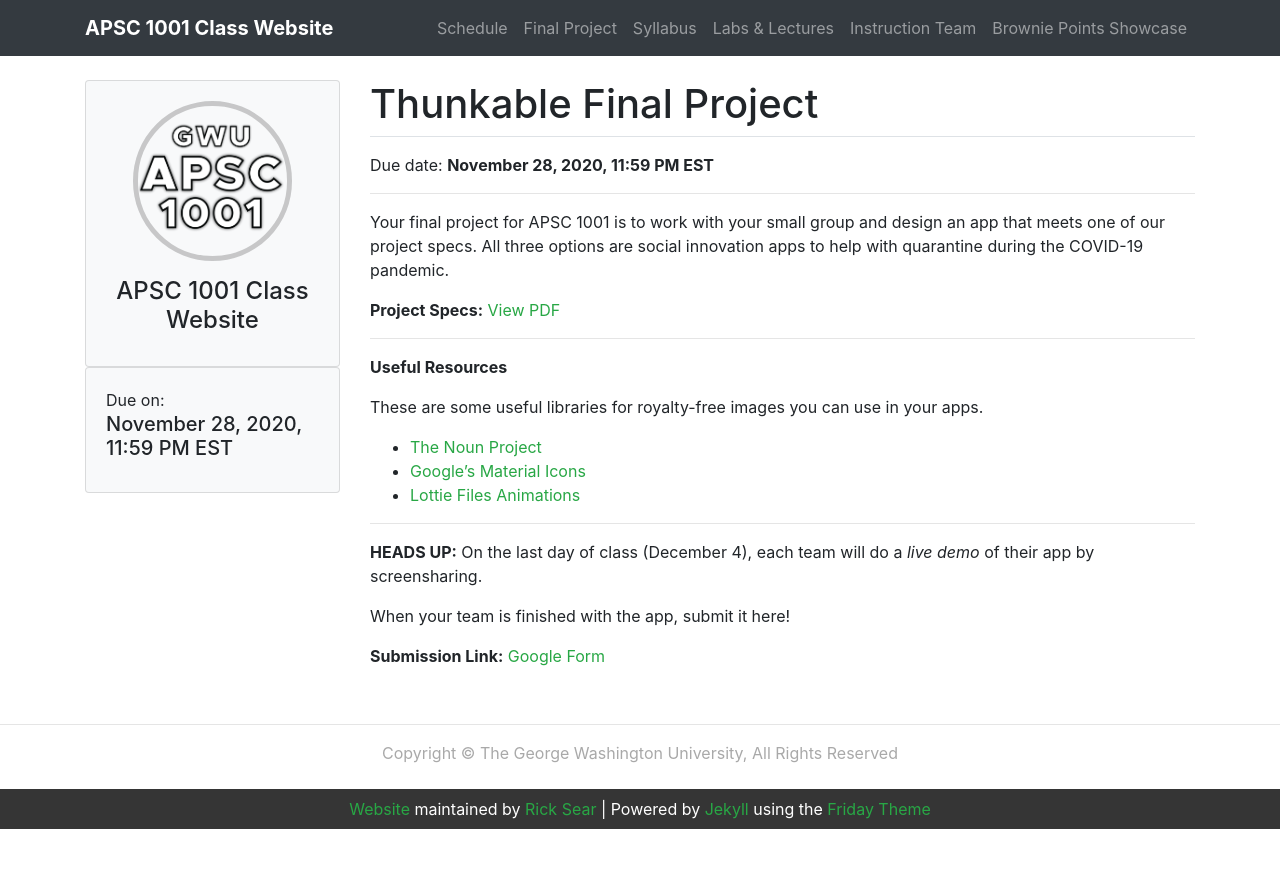
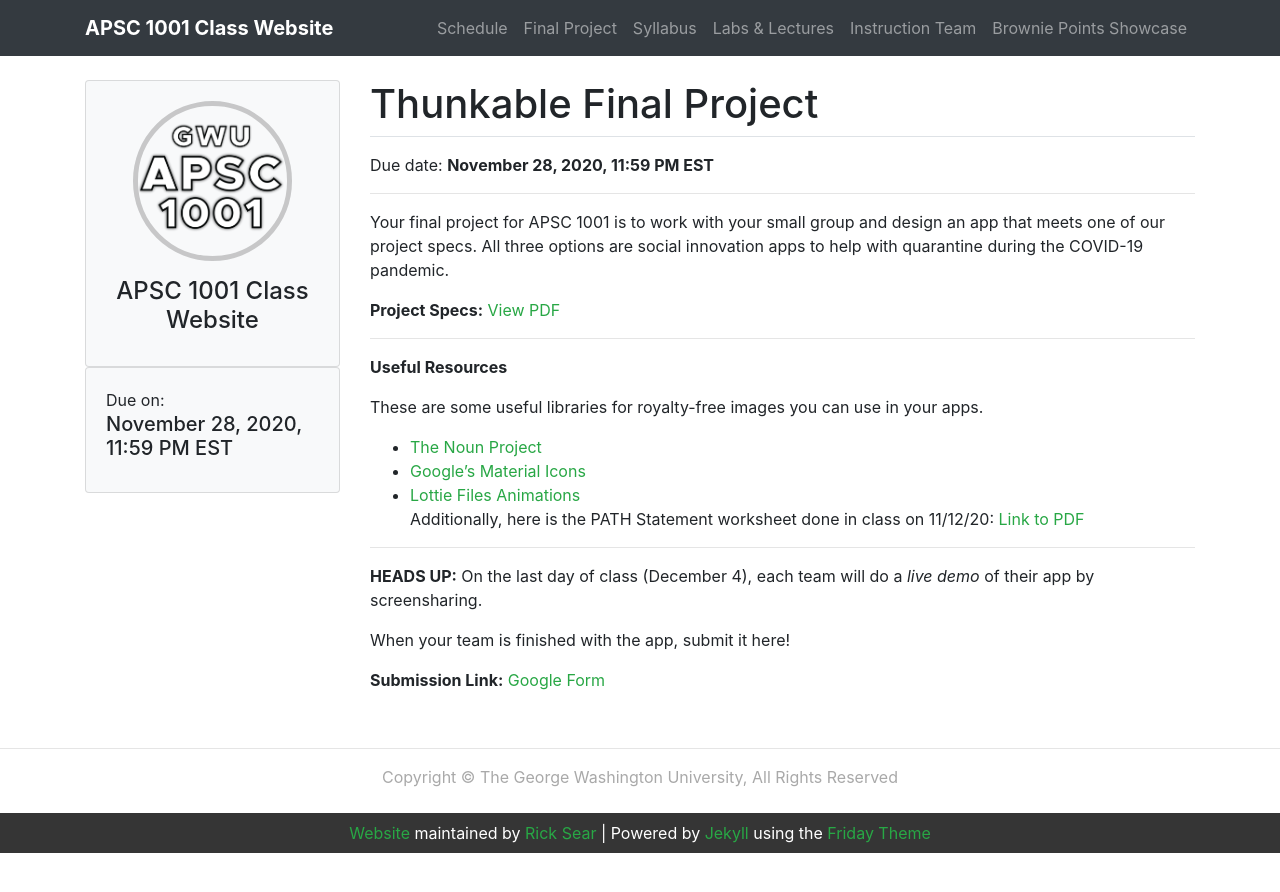
Before and after one commit to GWU-APSC1001/gwu-apsc1001.github.io, a Jekyll site: the page built from _assignments/thunkable-final.md, in a window 1280 px wide. Shown: the top 892 px of the page. Built offline with Jekyll 4.4.1, drawn with Linux system fonts in a browser that asks for light colours.

Commit message:
Add PATH PDF to final project page

```diff
--- a/_assignments/thunkable-final.md
+++ b/_assignments/thunkable-final.md
@@ -17,6 +17,8 @@ These are some useful libraries for royalty-free images you can use in your apps
 - [The Noun Project](https://thenounproject.com/)
 - [Google's Material Icons](https://material.io/resources/icons)
 - [Lottie Files Animations](https://lottiefiles.com/)
+<br>
+Additionally, here is the PATH Statement worksheet done in class on 11/12/20: [Link to PDF](/files/path_statement.pdf)
 
 <hr>
 
```
